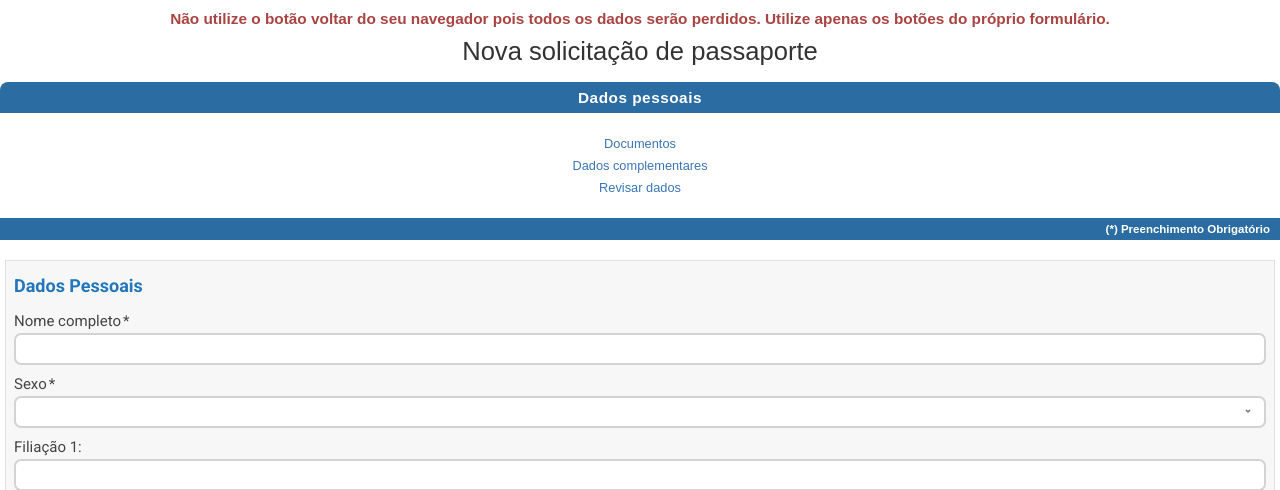
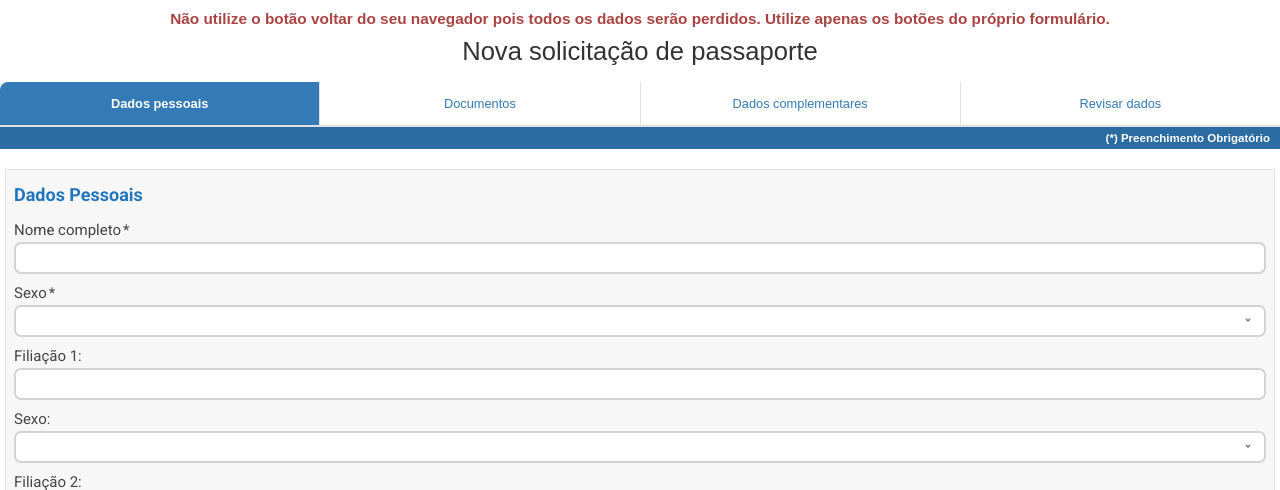
Before and after one commit to Solutionsforce/PassPF, a Flask app: page /nova-solicitacao in a window 1280 px wide. Shown: the part 183-673 px from the top of the page. Run offline with Flask 3, Linux system fonts and the light colour scheme.

Commit message:
Make navigation tabs clickable and visually distinct
Update CSS styles for the navigation tabs in `nova_solicitacao.html` to enable click functionality, apply blue color when active, and ensure consistent sizing and spacing.

Replit-Commit-Author: Agent
Replit-Commit-Session-Id: 2f1d9dde-6280-4dd7-be92-213d7a001ec0
Replit-Commit-Checkpoint-Type: full_checkpoint
Replit-Commit-Event-Id: a6205af5-072d-446d-ab8e-abc1a5bdcc5b
Replit-Commit-Screenshot-Url: https://storage.googleapis.com/screenshot-production-us-central1/c69ae46c-7eaa-4d13-905b-498ffecf424b/2f1d9dde-6280-4dd7-be92-213d7a001ec0/Kr8cgqn

```diff
--- a/static/css/style.css
+++ b/static/css/style.css
@@ -407,38 +407,40 @@ body {
     box-sizing: border-box;
 }
 
-.main-box-header {
-    background: #2b6ca3;
-    color: #fff;
-    text-align: center;
-    font-size: 3.2vw;
-    font-weight: bold;
-    padding: 7px 0 6px 0;
-    letter-spacing: 0.5px;
-    font-family: Arial, Helvetica, sans-serif;
+.tabs-container {
+    display: flex;
+    width: 100%;
+    background: #fff;
+    border-bottom: 2px solid #e0e0e0;
 }
 
-.main-box-content {
+.tab-item {
+    flex: 1;
+    text-align: center;
+    padding: 12px 8px;
+    color: #337ab7;
+    font-size: 3vw;
+    text-decoration: none;
+    font-weight: normal;
+    font-family: Arial, Helvetica, sans-serif;
+    border-right: 1px solid #e0e0e0;
+    transition: all 0.3s;
+    cursor: pointer;
     background: #fff;
-    text-align: center;
-    padding: 16px 0 16px 0;
-    min-height: 50px;
 }
 
-.main-box-content a {
-    display: block;
-    color: #3976b7;
-    font-size: 3vw;
-    text-decoration: none;
-    margin: 7px 0;
-    font-weight: normal;
-    transition: color 0.2s;
-    font-family: Arial, Helvetica, sans-serif;
+.tab-item:last-child {
+    border-right: none;
 }
 
-.main-box-content a:hover {
-    text-decoration: underline;
-    color: #23527c;
+.tab-item:hover {
+    background: #f5f5f5;
+}
+
+.tab-item.active {
+    background: #337ab7;
+    color: #fff;
+    font-weight: bold;
 }
 
 .main-box-footer {
@@ -459,11 +461,9 @@ body {
     .title.nova-solicitacao {
         font-size: 2vw;
     }
-    .main-box-header {
-        font-size: 1.2vw;
-    }
-    .main-box-content a {
+    .tab-item {
         font-size: 1vw;
+        padding: 14px 10px;
     }
     .main-box-footer {
         font-size: 0.9vw;
--- a/templates/nova_solicitacao.html
+++ b/templates/nova_solicitacao.html
@@ -10,13 +10,11 @@
 </div>
 
 <div class="main-box">
-    <div class="main-box-header">
-        Dados pessoais
-    </div>
-    <div class="main-box-content">
-        <a href="#">Documentos</a>
-        <a href="#">Dados complementares</a>
-        <a href="#">Revisar dados</a>
+    <div class="tabs-container">
+        <a href="#" class="tab-item active">Dados pessoais</a>
+        <a href="#" class="tab-item">Documentos</a>
+        <a href="#" class="tab-item">Dados complementares</a>
+        <a href="#" class="tab-item">Revisar dados</a>
     </div>
     <div class="main-box-footer">
         (*) Preenchimento Obrigatório
```
Also changed, not shown: 1 other file.
